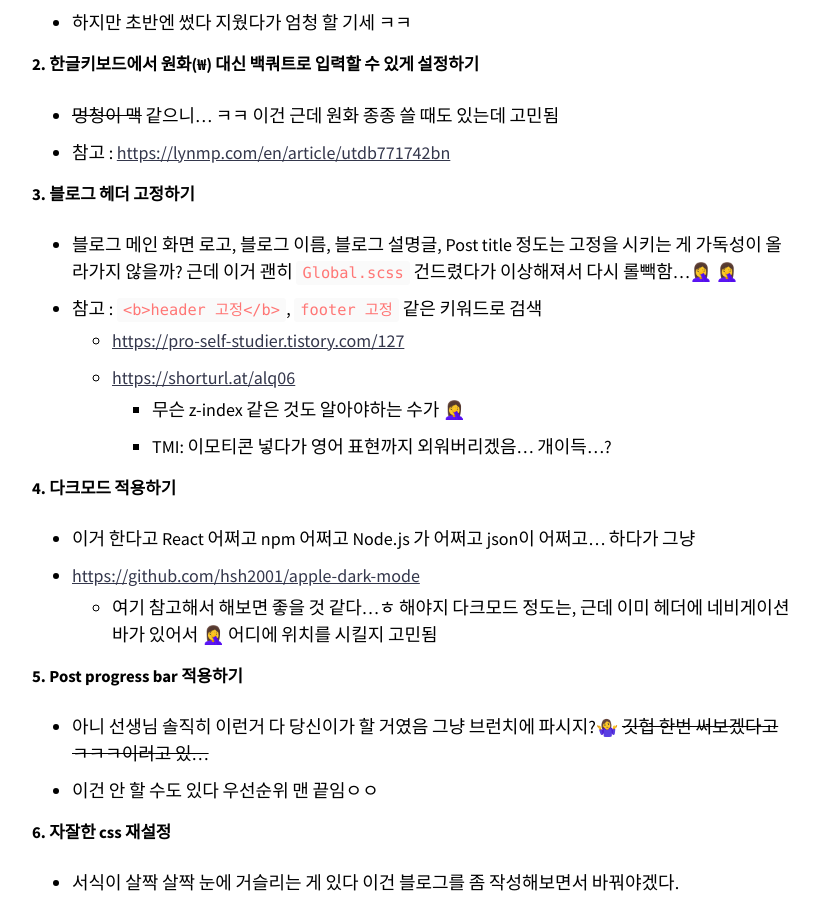
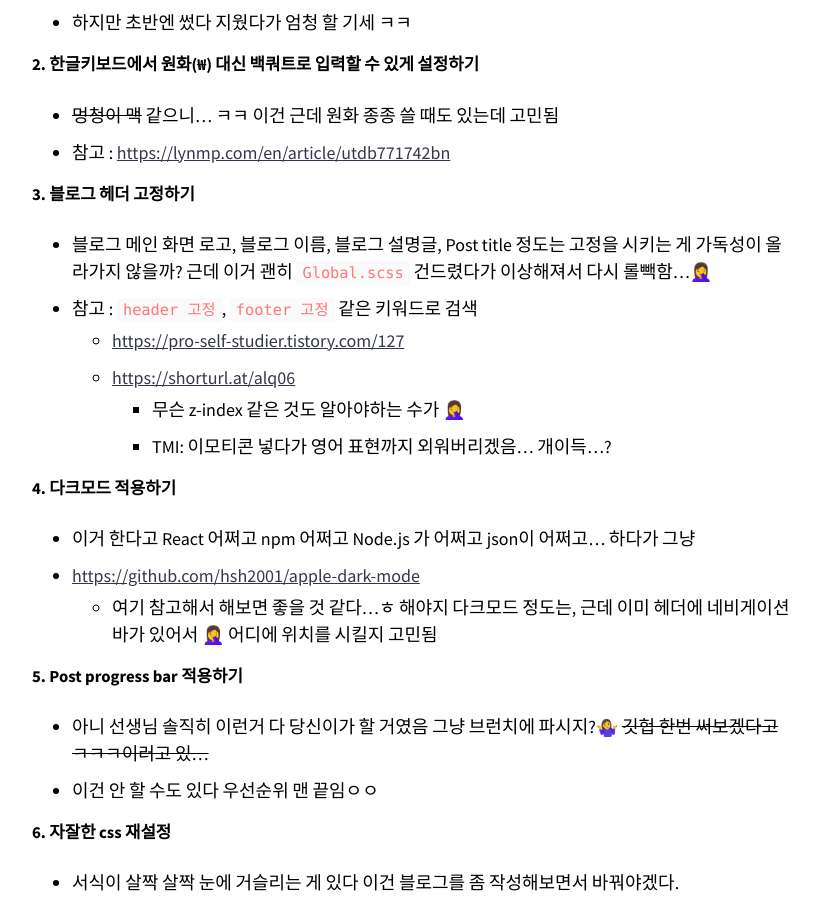
Before and after one commit to ssammykim/ssammykim.github.io, a Jekyll site: the page built from _posts/2020-05-01-to-do-list.md, in a window 1280 px wide and 900 px high, scrolled down 885 px. Shown: the whole window, without its empty margins (343-1162 px from the left). Built offline with Jekyll 4.4.1, drawn with Linux system fonts in a browser that asks for light colours; nearby versions of some CDN libraries; emoji names are drawn with the system emoji font; some web fonts are replaced; comment, search, counter and statistics services are not loaded.

Commit message:
removed <b> in `

```diff
--- a/_posts/2020-05-01-to-do-list.md
+++ b/_posts/2020-05-01-to-do-list.md
@@ -26,8 +26,8 @@ excerpt_separator: "<!--more-->"
 - 참고 : <https://lynmp.com/en/article/utdb771742bn>
 
 #### 3. 블로그 헤더 고정하기
-- 블로그 메인 화면 로고, 블로그 이름, 블로그 설명글, Post title 정도는 고정을 시키는 게 가독성이 올라가지 않을까? 근데 이거 괜히 `Global.scss` 건드렸다가 이상해져서 다시 롤빽함...:woman_facepalming:	:woman_facepalming:
-- 참고 : `<b>header 고정</b>`, `footer 고정` 같은 키워드로 검색
+- 블로그 메인 화면 로고, 블로그 이름, 블로그 설명글, Post title 정도는 고정을 시키는 게 가독성이 올라가지 않을까? 근데 이거 괜히 `Global.scss` 건드렸다가 이상해져서 다시 롤빽함...:woman_facepalming:
+- 참고 : `header 고정`, `footer 고정` 같은 키워드로 검색
   - <https://pro-self-studier.tistory.com/127>
   - <https://shorturl.at/alq06>
     - 무슨 z-index 같은 것도 알아야하는 수가 :woman_facepalming:
```
